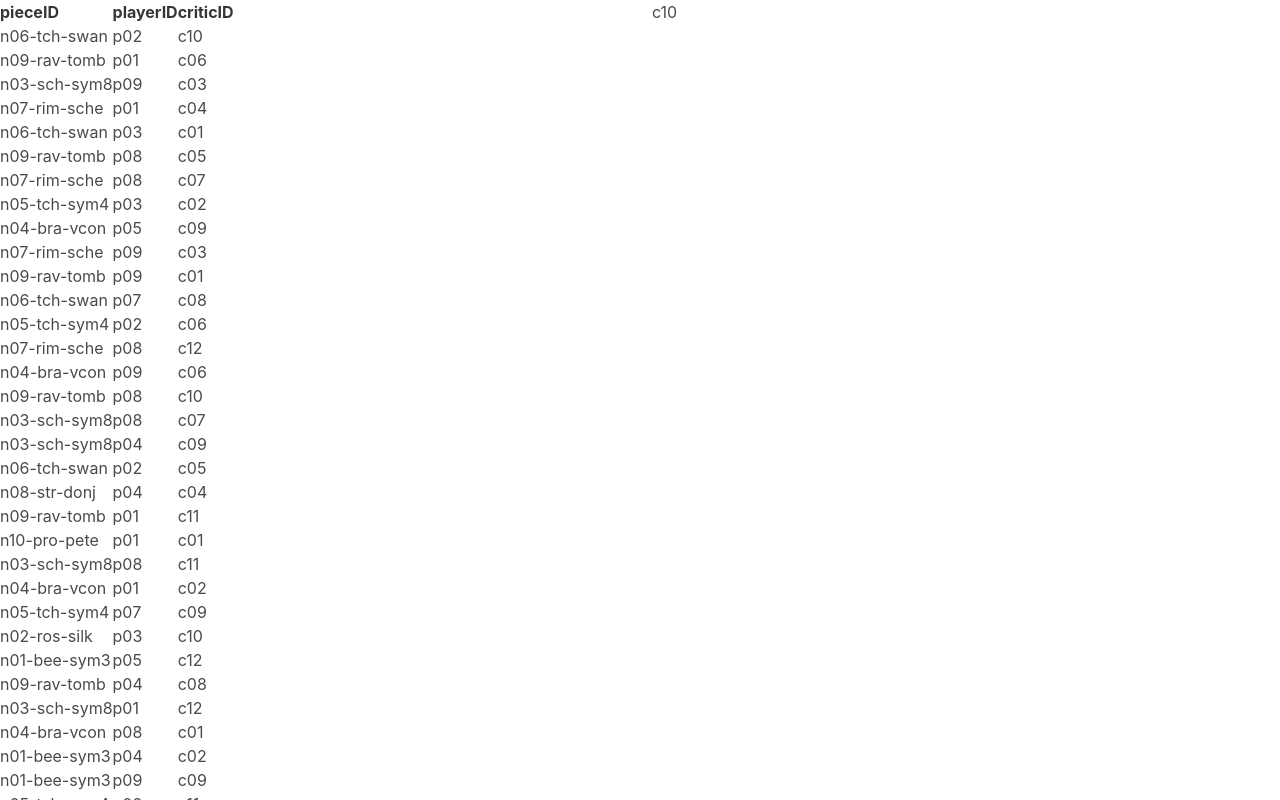
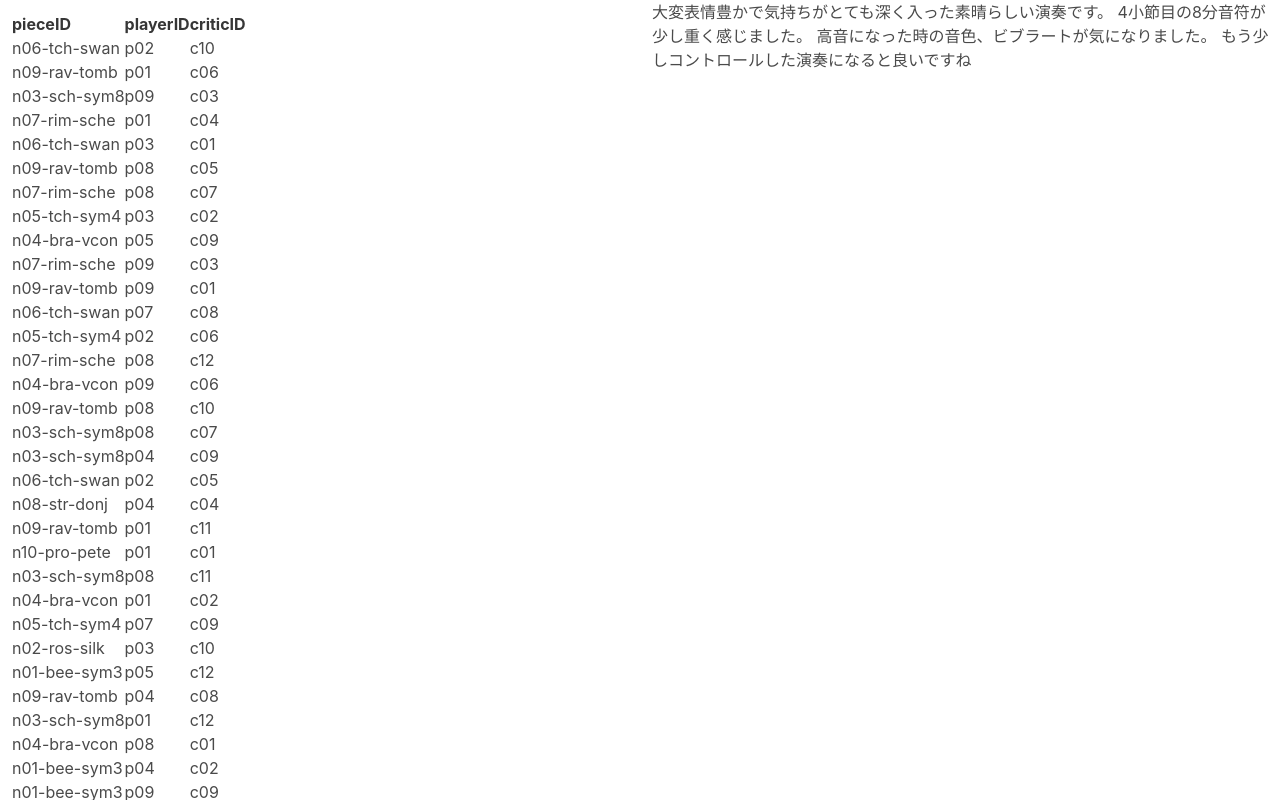
Before and after one commit to masaki-cb/crocus, a React (Create React App) app: page / in a window 1280 px wide. Shown: the top 800 px of the page. Built offline with nearby package versions, Linux system fonts and the light colour scheme.

Commit message:
split comoponent

```diff
--- a/src/App.module.scss
+++ /dev/null
@@ -1,38 +0,0 @@
-.App {
-  text-align: center;
-}
-
-.App-logo {
-  height: 40vmin;
-  pointer-events: none;
-}
-
-@media (prefers-reduced-motion: no-preference) {
-  .App-logo {
-    animation: App-logo-spin infinite 20s linear;
-  }
-}
-
-.App-header {
-  background-color: #282c34;
-  min-height: 100vh;
-  display: flex;
-  flex-direction: column;
-  align-items: center;
-  justify-content: center;
-  font-size: calc(10px + 2vmin);
-  color: white;
-}
-
-.App-link {
-  color: #61dafb;
-}
-
-@keyframes App-logo-spin {
-  from {
-    transform: rotate(0deg);
-  }
-  to {
-    transform: rotate(360deg);
-  }
-}
--- a/src/App.tsx
+++ b/src/App.tsx
@@ -1,73 +1,32 @@
 import { useState } from "react";
 
-import { useTable, Column, useSortBy, Row } from "react-table";
-import data from "./data.json";
-import "./App.module.scss";
+import CriticTable from "./components/CriticTable";
+import CriticDetail from "./components/CriticDetail";
+import jsonData from "./data.json";
+import styles from "./App.module.scss";
 
-interface Data {
+type Data = {
   pieceID: string;
   playerID: string;
   criticID: string;
   critiqueFileName: string;
   content: string;
-}
-
-const columns: Column<Data>[] = [
-  { Header: "pieceID", accessor: "pieceID" },
-  { Header: "playerID", accessor: "playerID" },
-  { Header: "criticID", accessor: "criticID" },
-];
+};
 
 const App = () => {
-  const { getTableProps, getTableBodyProps, headerGroups, rows, prepareRow } =
-    useTable<Data>({ columns, data }, useSortBy);
-
-  const [currentCriticID, setCurrentCriticID] = useState(data[0].criticID)
-
-  const viewDetail = (row: Row<Data>) => {
-    console.log(row.cells);
-  };
+  const data: Data[] = jsonData;
+  const [currentCritic, setCurrentCritic] = useState(data[0]);
 
   return (
     <div className="columns">
-      <table className="column" {...getTableProps()}>
-        <thead>
-          {headerGroups.map((headerGroup) => (
-            <tr {...headerGroup.getHeaderGroupProps()}>
-              {headerGroup.headers.map((column) => (
-                <th {...column.getHeaderProps(column.getSortByToggleProps())}>
-                  {console.log(column.getSortByToggleProps())}
-                  {column.render("Header")}
-                  <span>
-                    {" "}
-                    {column.isSorted
-                      ? column.isSortedDesc
-                        ? " 🔽"
-                        : " 🔼"
-                      : ""}{" "}
-                  </span>
-                </th>
-              ))}
-            </tr>
-          ))}
-        </thead>
-        <tbody {...getTableBodyProps()}>
-          {rows.map((row, i) => {
-            prepareRow(row);
-            return (
-              <tr {...row.getRowProps()} onClick={() => setCurrentCriticID(row.original.criticID)}>
-                {row.cells.map((cell) => {
-                  return (
-                    <td {...cell.getCellProps()}>{cell.render("Cell")}</td>
-                  );
-                })}
-              </tr>
-            );
-          })}
-        </tbody>
-      </table>
+      <div className={`column`}>
+        <CriticTable
+          onRowClick={(critic) => setCurrentCritic(critic)}
+          allData={data}
+        />
+      </div>
       <div className="column">
-        {currentCriticID}
+        <CriticDetail data={currentCritic}/>
       </div>
     </div>
   );
--- a/src/components/CriticDetail.tsx
+++ b/src/components/CriticDetail.tsx
@@ -1,7 +1,18 @@
 import { useState } from "react";
 
-
-const App = () => {
- return (<></>);
+type Data = {
+  pieceID: string;
+  playerID: string;
+  criticID: string;
+  critiqueFileName: string;
+  content: string;
 };
-export default App;
+type Props = { data:Data };
+const CriticDetail = ({ data }: Props) => {
+  return (
+      <>
+      {data.content}
+      </>
+  );
+};
+export default CriticDetail;
--- a/src/components/CriticTable.tsx
+++ b/src/components/CriticTable.tsx
@@ -1,7 +1,61 @@
-import { useState } from "react";
+import { useTable, Column, useSortBy } from "react-table";
+import styles from "./CriticTable.module.scss";
 
+type Data = {
+  pieceID: string;
+  playerID: string;
+  criticID: string;
+  critiqueFileName: string;
+  content: string;
+};
 
-const App = () => {
- return (<></>);
+const columns: Column<Data>[] = [
+  { Header: "pieceID", accessor: "pieceID" },
+  { Header: "playerID", accessor: "playerID" },
+  { Header: "criticID", accessor: "criticID" },
+];
+type Props = {
+  onRowClick: (param: Data) => void;
+  allData: Data[];
 };
-export default App;
+const CriticTable = ({ allData, onRowClick }: Props) => {
+  const { getTableProps, getTableBodyProps, headerGroups, rows, prepareRow } =
+    useTable<Data>({ columns, data: allData }, useSortBy);
+  return (
+    <table className="column" {...getTableProps()}>
+      <thead className={styles.hoge}>
+        {headerGroups.map((headerGroup) => (
+          <tr {...headerGroup.getHeaderGroupProps()}>
+            {headerGroup.headers.map((column) => (
+              <th {...column.getHeaderProps(column.getSortByToggleProps())}>
+                {console.log(column.getSortByToggleProps())}
+                {column.render("Header")}
+                <span>
+                  {" "}
+                  {column.isSorted
+                    ? column.isSortedDesc
+                      ? " 🔽"
+                      : " 🔼"
+                    : ""}{" "}
+                </span>
+              </th>
+            ))}
+          </tr>
+        ))}
+      </thead>
+      <tbody {...getTableBodyProps()}>
+        {rows.map((row, i) => {
+          prepareRow(row);
+          return (
+            <tr {...row.getRowProps()} onClick={() => onRowClick(row.original)}>
+              {row.cells.map((cell) => {
+                return <td {...cell.getCellProps()}>{cell.render("Cell")}</td>;
+              })}
+            </tr>
+          );
+        })}
+      </tbody>
+    </table>
+  );
+};
+export default CriticTable;
```
Also changed, not shown: src/components/CriticTable.module.scss (added).
